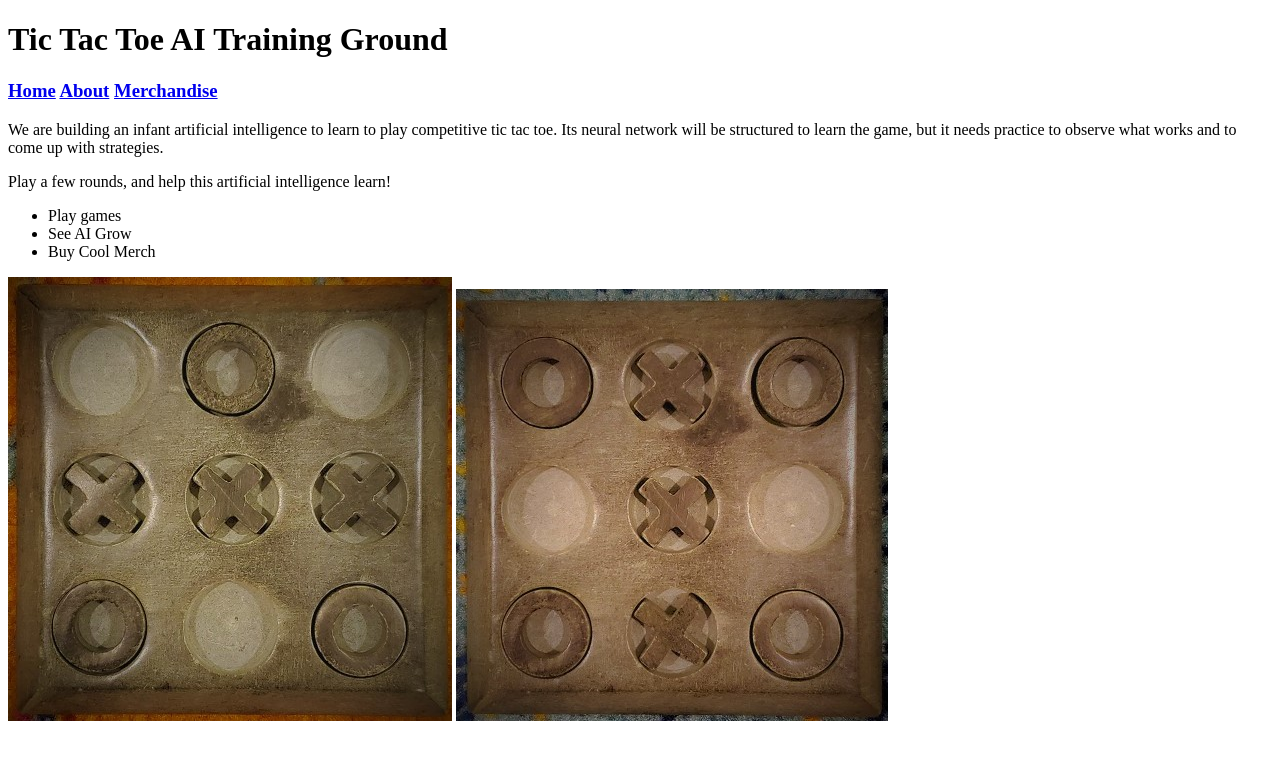
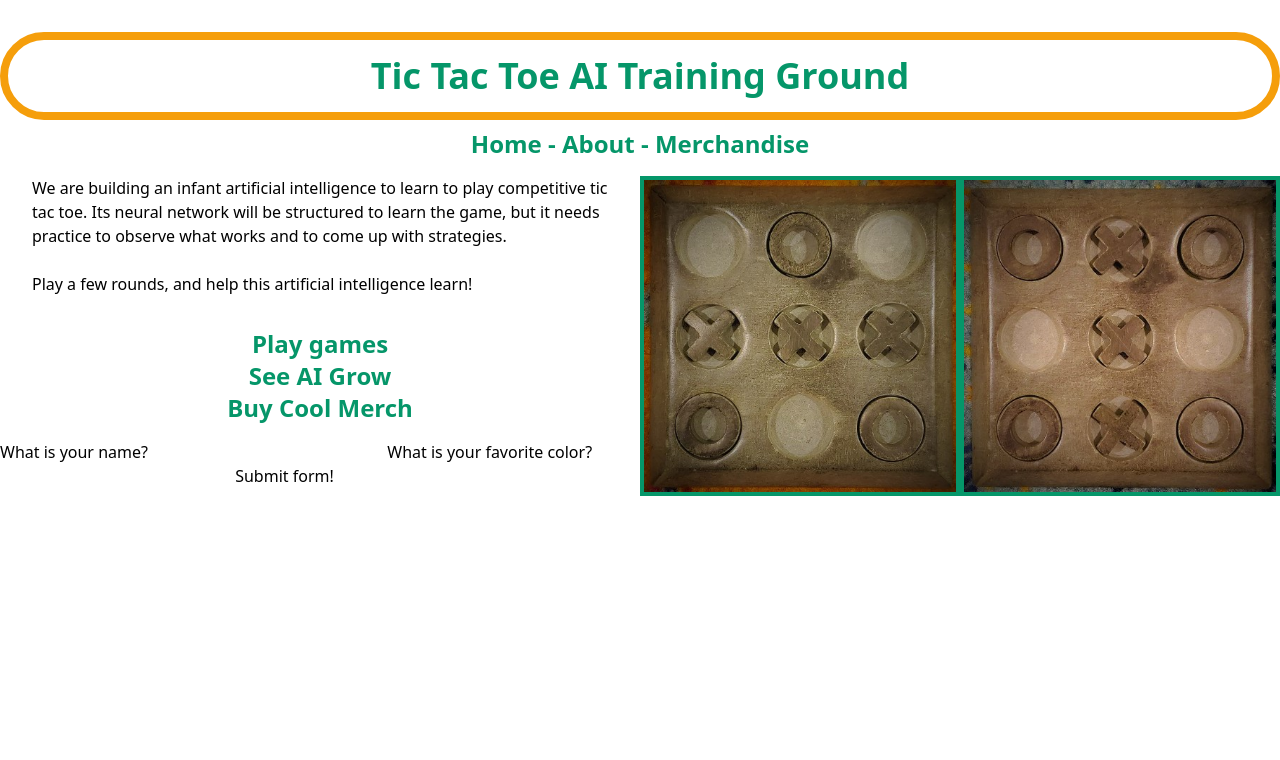
Before and after one commit to BenOmerDev/DSGN-497, a plain HTML site: page index.html in a window 1280 px wide. Drawn offline with nearby package versions, Linux system fonts and the light colour scheme.

Commit message:
hw updates

```diff
--- a/index.html
+++ b/index.html
@@ -4,21 +4,43 @@
     <meta charset="UTF-8">
     <meta name="viewport" content="width=device-width, initial-scale=1.0">
     <title>Home</title>
+    <link href="https://unpkg.com/tailwindcss@^2/dist/tailwind.min.css" rel="stylesheet" type="text/css">
 </head>
 <body>
-    <h1>Tic Tac Toe AI Training Ground</h1>
-    <h3><a href="index.html">Home</a>   <a href="about.html">About</a>   <a href="merch.html">Merchandise</a></h3>
+    <h1 class="mt-8 mb-2 px-8 py-4 text-4xl text-green-600 font-bold text-center border-8 rounded-full border-yellow-500">Tic Tac Toe AI Training Ground</h1>
+    <h3 class="text-green-600 font-bold text-2xl text-center"><a href="index.html">Home</a>  -  <a href="about.html">About</a>  -  <a href="merch.html">Merchandise</a></h3>
+    <div class="md:flex">
+        <div class="w-1/2">
+            <div class="px-8 py-4">
                 <p>We are building an infant artificial intelligence to learn to play competitive tic tac toe.
                     Its neural network will be structured to learn the game, but it needs practice to observe what works and to
-        come up with strategies.
+                    come up with strategies. <br> <br>
                 </p>
                 <p>Play a few rounds, and help this artificial intelligence learn!
                 </p>
+            </div>
+            <div class="px-8 py-4 text-green-600 font-bold text-2xl text-center">
                 <ul>
                     <li>Play games</li>
                     <li>See AI Grow</li>
                     <li>Buy Cool Merch</li>
                 </ul>
-    <img src="A.jpg"> <img src="I.jpg">
+            </div>
+            <div>
+                <form>
+                    <label for="name">What is your name?</label>
+                    <input type="text" id="name" name="name">
+
+                    <label for="favorite-color">What is your favorite color?</label>
+                    <input type="text" id="favorite-color" name="favoriteColor">
+
+                    <button>Submit form!</button>
+                  </form>
+            </div>
+        </div>
+        <div class="flex w-1/4">
+            <img class="border-4 border-green-600 my-4" src="A.jpg"> <img class="border-4 border-green-600 my-4" src="I.jpg">
+        </div>
+    </div>
 </body>
 </html>
```
Also changed, not shown: about.html (+14 -6 lines), merch.html (+8 -5 lines). Lines whose indentation alone changed are shown as unchanged.
